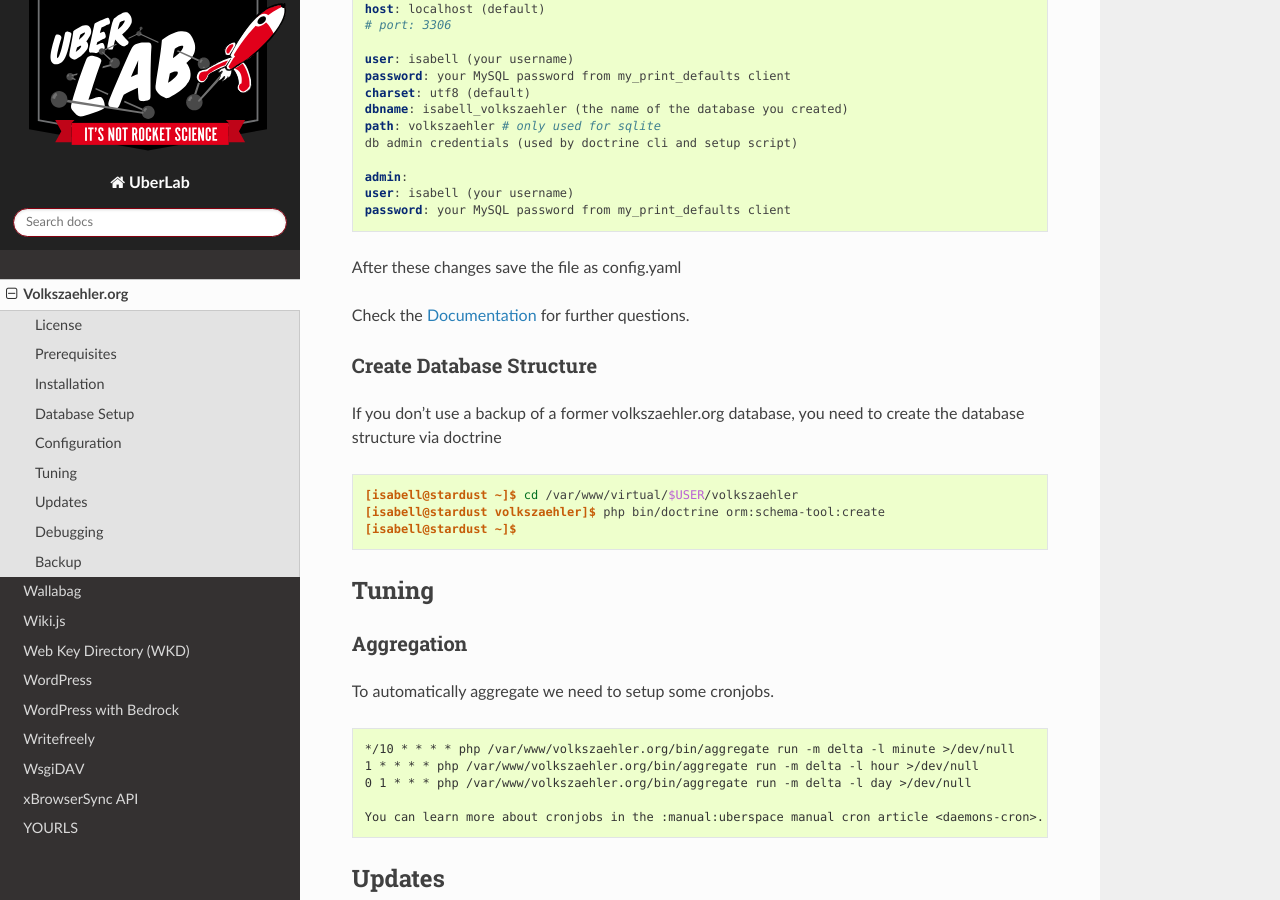
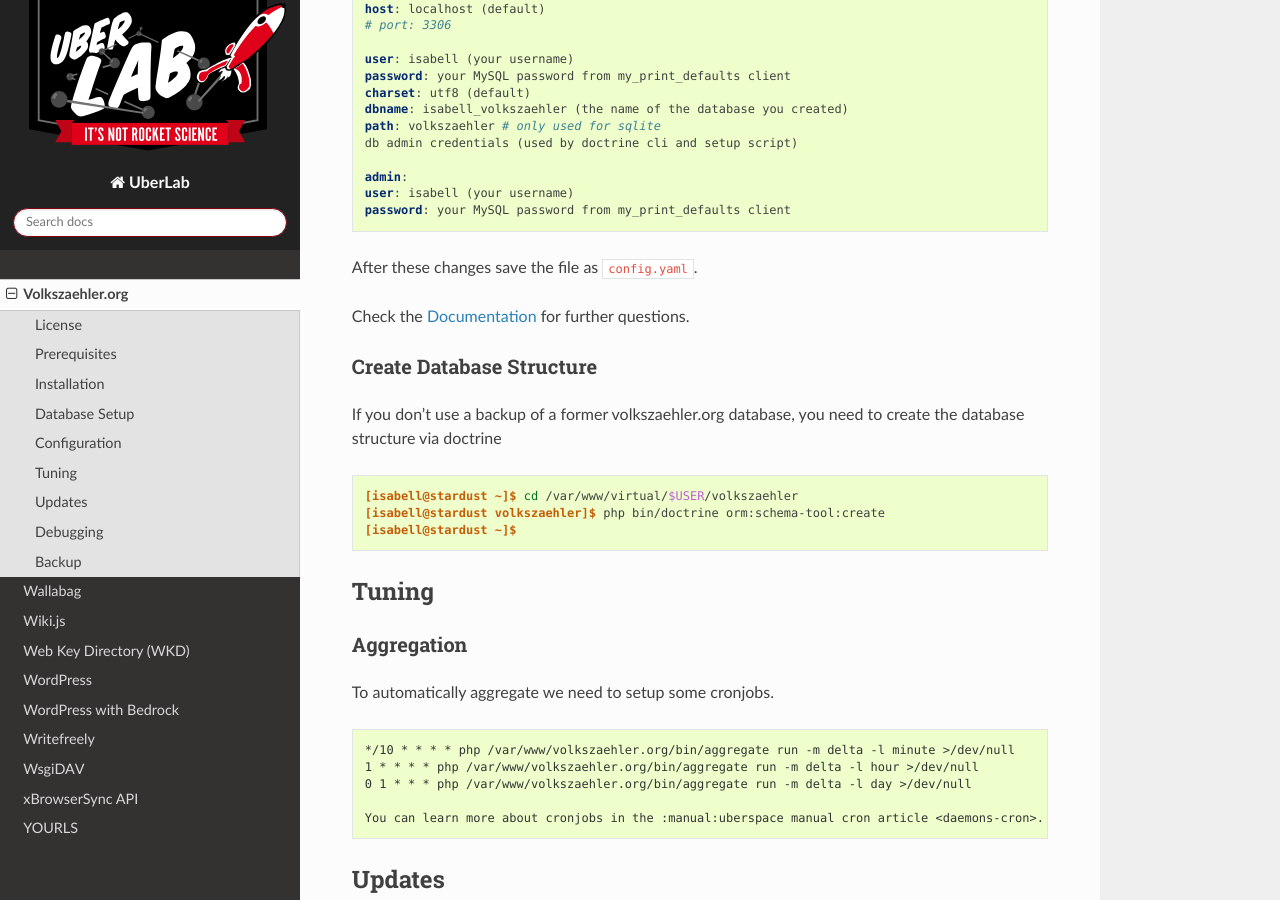
Before and after one commit to Uberspace/lab, a Sphinx documentation site: the page built from source/guide_volkszaehler.rst, in a window 1280 px wide and 900 px high, scrolled down 3100 px. Built offline with Sphinx 7.4.7 and the Read the Docs theme 2.0.0, drawn with Linux system fonts in a browser that asks for light colours.

```diff
--- a/source/guide_volkszaehler.rst
+++ b/source/guide_volkszaehler.rst
@@ -120,7 +120,7 @@ After setting up the database we have to change the config file in ``/var/www/vi
     user: isabell (your username)
     password: your MySQL password from my_print_defaults client
 
-After these changes save the file as config.yaml
+After these changes save the file as ``config.yaml``.
 
 Check the Documentation_ for further questions.
 
```
